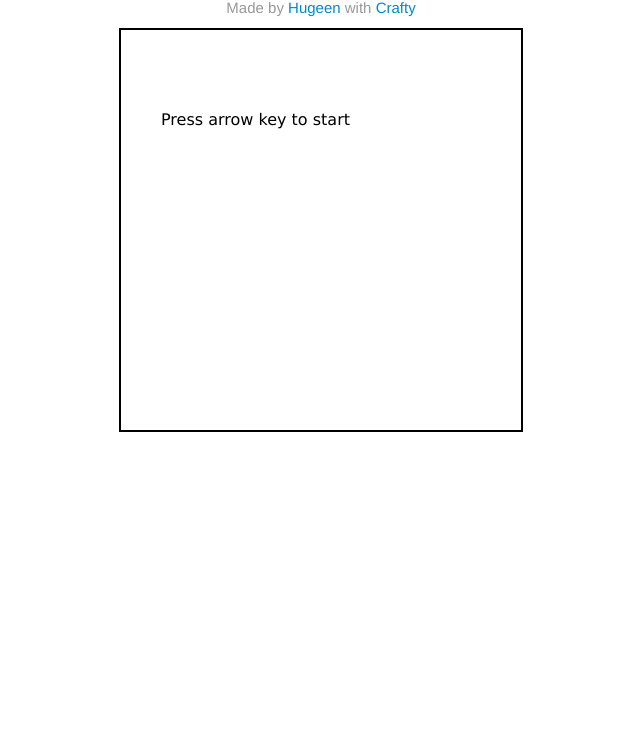
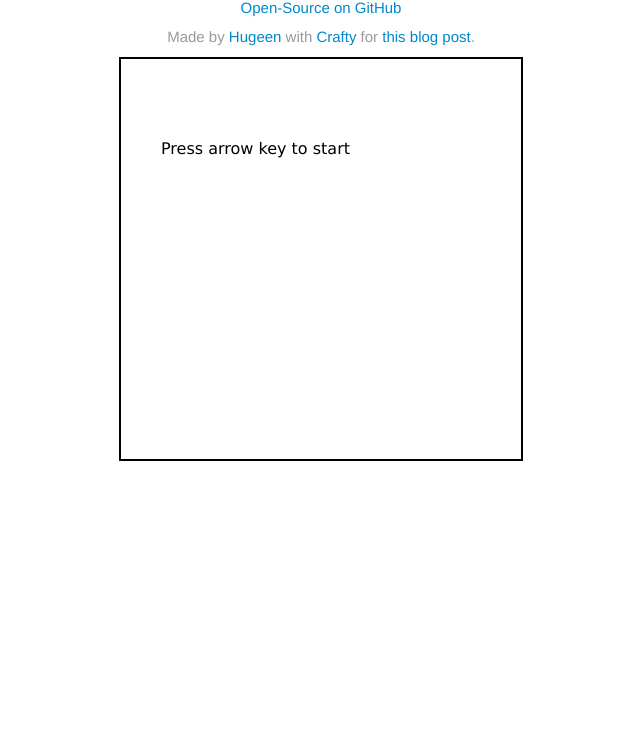
Before and after one commit to hugeen/crafty_snake, a plain HTML site: page index.html in a window 1280 px wide. Shown: the part 51-800 px from the top of the page, without its empty margins (319-959 px from the left). Drawn offline with Linux system fonts and the light colour scheme.

Commit message:
webpage updated

```diff
--- a/index.html
+++ b/index.html
@@ -9,7 +9,8 @@
     <link href="assets/game.css" rel="stylesheet">
   <body>
     <h1>Snake-Like HTML5 Game</h1>
-    <h2>Made by <a href="http://hugeen.wordpress.com/">Hugeen</a> with <a href="http://craftyjs.com/">Crafty</a></h2>
+    <h2><a href="https://github.com/hugeen/crafty_snake/">Open-Source on GitHub</a></h2>
+    <h2>Made by <a href="http://hugeen.wordpress.com/">Hugeen</a> with <a href="http://craftyjs.com/">Crafty</a> for <a href="http://hugeen.wordpress.com/">this blog post</a>.</h2>
     <script src="assets/crafty-min.js"></script>
     <script src="game.js"></script>
   </body>
```
